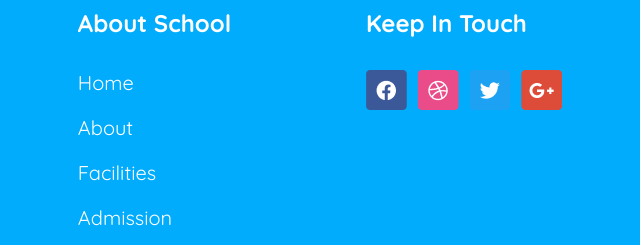
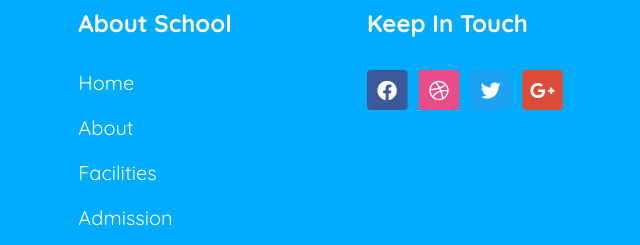
Before and after one commit to RaheelArfeen/Assignment-2, a plain HTML site: page index.html in a window 1280 px wide. Shown: the part 2783-3028 px from the top of the page, 577-1217 px from the left. Drawn offline with Linux system fonts and the light colour scheme.

Commit message:
added new code

```diff
--- a/index.html
+++ b/index.html
@@ -167,10 +167,25 @@
             <div class="apps">
                 <div class="title">Keep In Touch</div>
                 <div class="icons">
-                    <img src="assets/fb.png" alt="">
-                    <img src="assets/dribble.png" alt="">
-                    <img src="assets/twitter.png" alt="">
-                    <img src="assets/google+.png" alt="">
+                    <svg width="41" height="40" viewBox="0 0 41 40" fill="none" xmlns="http://www.w3.org/2000/svg">
+                        <rect width="40.6127" height="40" rx="4" fill="#3B5998"/>
+                        <path d="M29.8469 20.5C29.8469 25.3438 26.2922 29.3672 21.6438 30.0703V23.3125H23.9094L24.3391 20.5H21.6438V18.7031C21.6438 17.9219 22.0344 17.1797 23.2453 17.1797H24.4563V14.7969C24.4563 14.7969 23.3625 14.6016 22.2688 14.6016C20.0813 14.6016 18.6359 15.9688 18.6359 18.3906V20.5H16.175V23.3125H18.6359V30.0703C13.9875 29.3672 10.4719 25.3438 10.4719 20.5C10.4719 15.1484 14.8078 10.8125 20.1594 10.8125C25.5109 10.8125 29.8469 15.1484 29.8469 20.5Z" fill="white"/>
+                        </svg>
+                        <svg width="42" height="40" viewBox="0 0 42 40" fill="none" xmlns="http://www.w3.org/2000/svg">
+                            <rect x="0.765869" width="40.6127" height="40" rx="4" fill="#EA4C89"/>
+                            <path d="M20.9252 10.8125C26.2377 10.8125 30.6127 15.1875 30.6127 20.5C30.6127 25.8516 26.2377 30.1875 20.9252 30.1875C15.5737 30.1875 11.2377 25.8516 11.2377 20.5C11.2377 15.1875 15.5737 10.8125 20.9252 10.8125ZM27.2924 15.3047C27.1362 15.5391 25.769 17.2969 22.6831 18.5469C22.9956 19.1719 23.1909 19.6406 23.4252 20.1875C26.1596 19.8359 28.894 20.3828 29.1674 20.4609C29.1674 18.5078 28.4643 16.7109 27.2924 15.3047ZM26.394 14.3281C24.3627 12.5312 21.5893 11.8672 18.9721 12.4922C19.2065 12.8047 20.6909 14.8359 22.0581 17.3359C24.9877 16.2422 26.2377 14.5625 26.394 14.3281ZM17.3706 13.0391C15.0659 14.1328 13.3471 16.2812 12.8002 18.8203C13.1909 18.8594 16.5893 18.8594 20.4565 17.8438C19.0893 15.3828 17.6049 13.3516 17.3706 13.0391ZM12.644 20.5391C12.644 22.6484 13.4252 24.6016 14.7534 26.0469C16.0815 23.7812 18.8159 21.3594 21.8237 20.5C21.5893 20.0312 21.394 19.5625 21.1206 19.0938C17.019 20.3438 12.9956 20.3047 12.644 20.2656C12.644 20.3828 12.644 20.4609 12.644 20.5391ZM15.8081 27.0625C18.269 28.9766 21.4721 29.2891 24.1284 28.1562C24.0112 27.4141 23.5424 24.875 22.3706 21.8672C19.0502 23 16.7065 25.3047 15.8081 27.0625ZM25.5346 27.375C27.3706 26.125 28.6987 24.1328 29.0893 21.8281C28.7768 21.75 26.5112 21.0859 23.9331 21.4766C24.9877 24.4844 25.4565 26.9062 25.5346 27.375Z" fill="white"/>
+                            </svg>
+
+                            <svg width="42" height="40" viewBox="0 0 42 40" fill="none" xmlns="http://www.w3.org/2000/svg">
+                                <rect x="0.531738" width="40.6127" height="40" rx="4" fill="#1DA1F2"/>
+                                <path d="M28.6208 16.4375C28.6208 16.6328 28.6208 16.7891 28.6208 16.9844C28.6208 22.4141 24.5192 28.625 16.9802 28.625C14.6364 28.625 12.488 27.9609 10.6911 26.7891C11.0036 26.8281 11.3161 26.8672 11.6677 26.8672C13.5817 26.8672 15.3396 26.2031 16.7458 25.1094C14.9489 25.0703 13.4255 23.8984 12.9177 22.2578C13.1911 22.2969 13.4255 22.3359 13.6989 22.3359C14.0505 22.3359 14.4411 22.2578 14.7536 22.1797C12.8786 21.7891 11.4724 20.1484 11.4724 18.1562V18.1172C12.0192 18.4297 12.6833 18.5859 13.3474 18.625C12.2146 17.8828 11.5114 16.6328 11.5114 15.2266C11.5114 14.4453 11.7067 13.7422 12.0583 13.1562C14.0896 15.6172 17.1364 17.2578 20.5349 17.4531C20.4567 17.1406 20.4177 16.8281 20.4177 16.5156C20.4177 14.25 22.2536 12.4141 24.5192 12.4141C25.6911 12.4141 26.7458 12.8828 27.5271 13.7031C28.4255 13.5078 29.3239 13.1562 30.1052 12.6875C29.7927 13.6641 29.1677 14.4453 28.3083 14.9531C29.1286 14.875 29.9489 14.6406 30.6521 14.3281C30.1052 15.1484 29.4021 15.8516 28.6208 16.4375Z" fill="white"/>
+                                </svg>
+
+                                <svg width="41" height="40" viewBox="0 0 41 40" fill="none" xmlns="http://www.w3.org/2000/svg">
+                                    <rect x="0.297607" width="40.6127" height="40" rx="4" fill="#DD4B39"/>
+                                    <path d="M23.0507 19.4453C23.0898 19.8359 23.1679 20.1875 23.1679 20.6953C23.1679 24.9922 20.2773 28 15.9414 28C11.8007 28 8.44136 24.6797 8.44136 20.5C8.44136 16.3594 11.8007 13 15.9414 13C17.9726 13 19.6523 13.7422 20.9804 14.9922L18.9492 16.9453C18.4023 16.3984 17.4257 15.7734 15.9414 15.7734C13.4023 15.7734 11.2929 17.8828 11.2929 20.5C11.2929 23.1562 13.4023 25.2656 15.9414 25.2656C18.9101 25.2656 20.0429 23.1172 20.1992 22.0234H15.9414V19.4453H23.0507ZM30.2773 19.6797H32.4648V21.8672H30.2773V24.0547H28.0898V21.8672H25.9023V19.6797H28.0898V17.5312H30.2773V19.6797Z" fill="white"/>
+                                    </svg>
+
                 </div>
             </div>
         </div>
```
